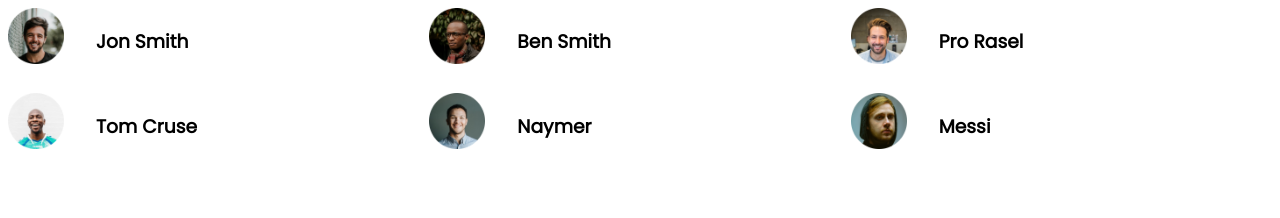
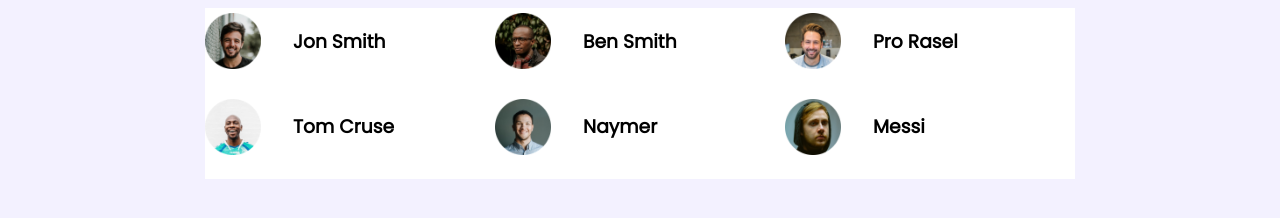
Before and after one commit to Sadman-Dev/leader-board-css, a plain HTML site: page index.html in a window 1280 px wide. Drawn offline with Linux system fonts and the light colour scheme.

Commit message:
playersg

```diff
--- a/index.html
+++ b/index.html
@@ -22,7 +22,7 @@
     <!-- top players and blogs start -->
 
     <main>
-        <section>
+        <section class="container">
             <div class="top-players">
                 <div class="players">
                     <div class="player">
--- a/style.css
+++ b/style.css
@@ -1,8 +1,20 @@
+
+/* Common Styles */
 body
 {
     font-family: 'Poppins', sans-serif;
+    background: #F3F1FF;
 }
-
+main
+{
+    display: flex;
+    justify-content: center;
+}
+.container
+{
+    background: #fff;
+    width: 870px;
+}
 /* top players and blogs start */
 
 .players
@@ -15,6 +27,7 @@ body
 {
     display: flex;
     margin-bottom: 19px;
+    align-items: center;
 }
 
 .player img
```
